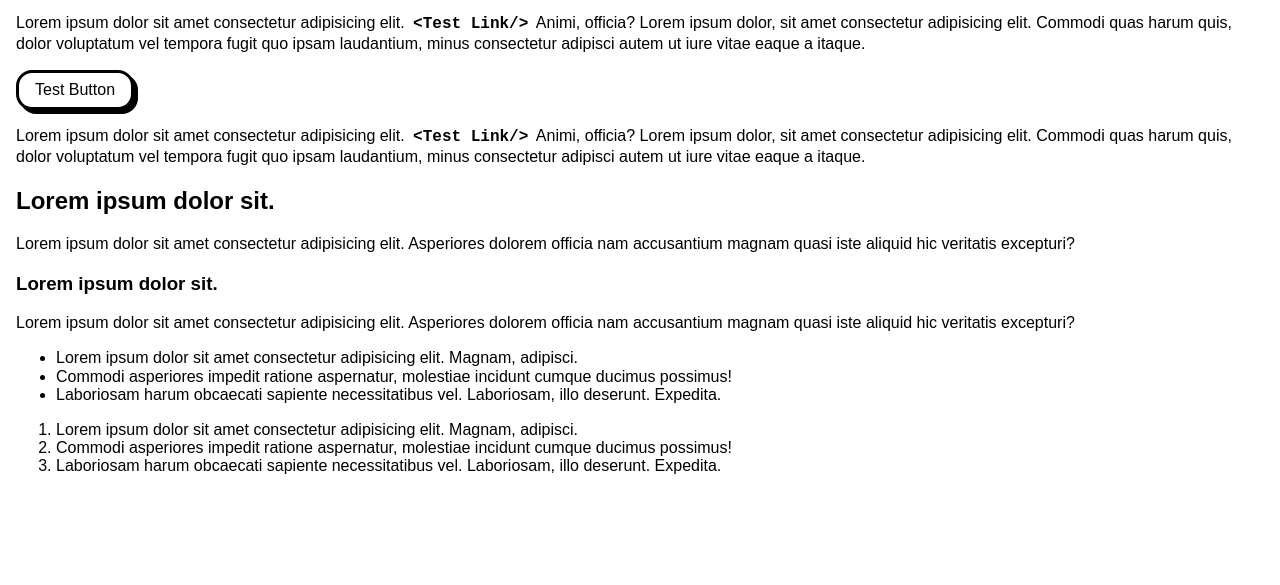
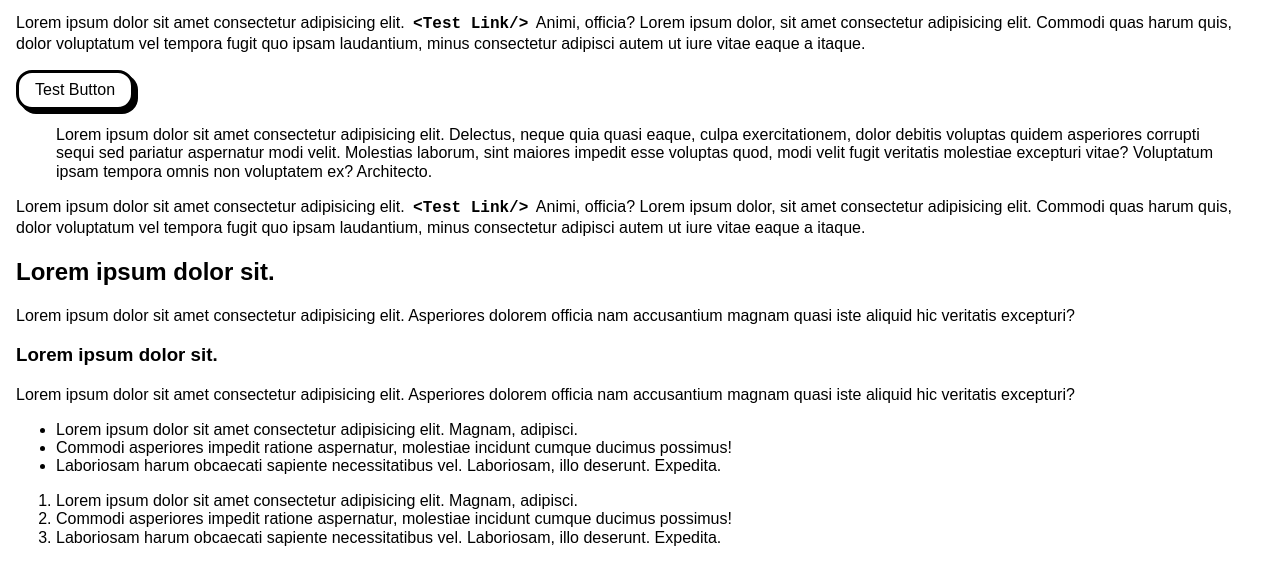
Before and after one commit to BoaPi/tobiasweyer.dev, an Eleventy site: page index.html in a window 1280 px wide. Shown: the part 119-704 px from the top of the page. Built offline with nearby package versions, Linux system fonts and the light colour scheme; Eleventy itself is replaced by a stand-in of ours; files that its build step writes are made by us from their sources.

Commit message:
add example blockquote

```diff
--- a/index.html
+++ b/index.html
@@ -25,6 +25,14 @@ paragraph: my name is Tobi and I like to code.
         consectetur adipisci autem ut iure vitae eaque a itaque.
       </p>
       <button>Test Button</button>
+      <blockquote>
+        Lorem ipsum dolor sit amet consectetur adipisicing elit. Delectus, neque
+        quia quasi eaque, culpa exercitationem, dolor debitis voluptas quidem
+        asperiores corrupti sequi sed pariatur aspernatur modi velit. Molestias
+        laborum, sint maiores impedit esse voluptas quod, modi velit fugit
+        veritatis molestiae excepturi vitae? Voluptatum ipsam tempora omnis non
+        voluptatem ex? Architecto.
+      </blockquote>
       <p>
         Lorem ipsum dolor sit amet consectetur adipisicing elit.
         <a href="src/content/firstBlogEntry">Test Link</a> Animi, officia? Lorem
```
